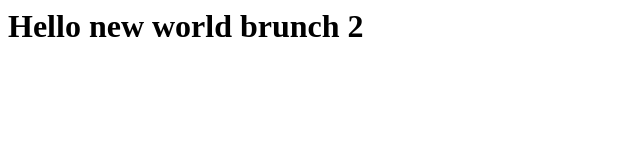
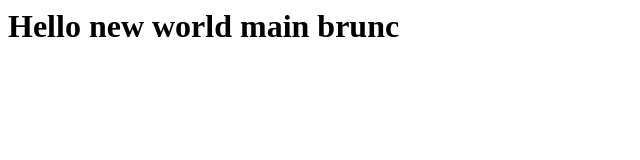
Before and after one commit to AsfaqueAhmed/goppo, a plain HTML site: page public/index.html in a window 1280 px wide. Shown: the whole page, without its empty margins (0-640 px from the left). Drawn offline with Linux system fonts and the light colour scheme.

Commit message:
main brunch update

```diff
--- a/public/index.html
+++ b/public/index.html
@@ -6,6 +6,6 @@
   <title>Document</title>
 </head>
 <body>
-  <h1>Hello new world brunch 2</h1>
+  <h1>Hello new world main brunc</h1>
 </body>
 </html>
```
